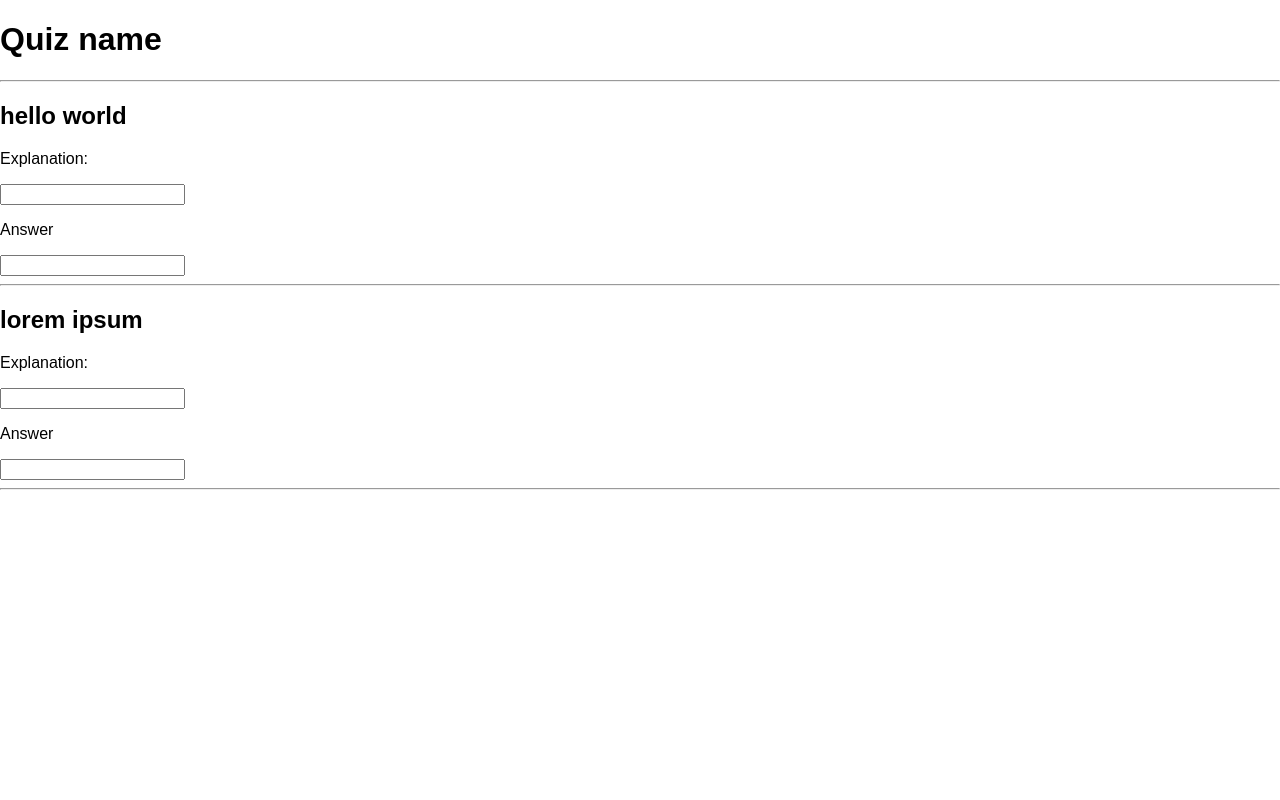
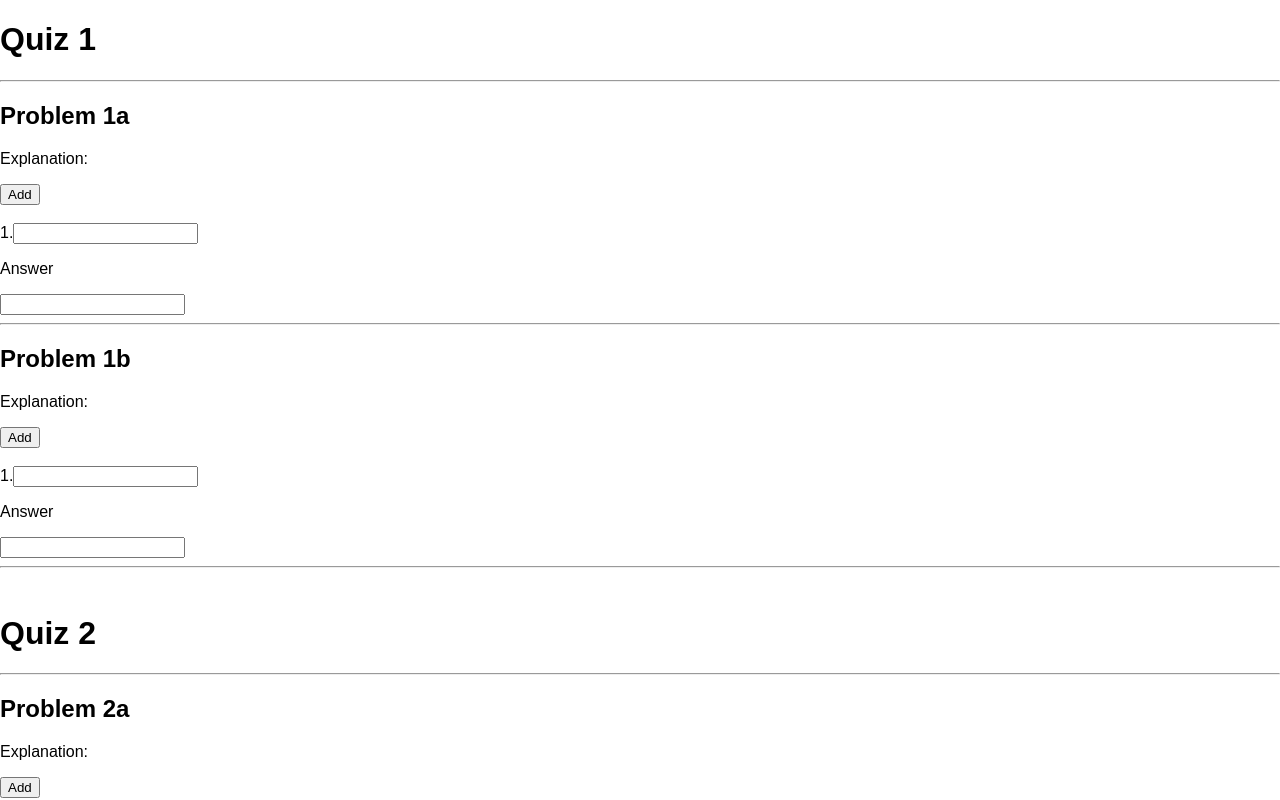
Before and after one commit to ssanaul/dotpractica-demo, a React (Create React App) app: page / in a window 1280 px wide. Shown: the top 800 px of the page. Built offline with nearby package versions, Linux system fonts and the light colour scheme.

Commit message:
add mult. explanations

```diff
--- a/src/App.js
+++ b/src/App.js
@@ -8,17 +8,30 @@ class App extends Component {
 		super(props);
 
 		this.state = {
-			title: 'Quiz name',
-			problems: [
-				<Problem title="hello world"/>,
-				<Problem title="lorem ipsum"/>
-			],
+			quiz1: {
+				key: 0,
+				title: 'Quiz 1',
+				problems: [
+					<Problem key='0a' title="Problem 1a"/>,
+					<Problem key='0b' title="Problem 1b"/>
+				],
+			},
+			quiz2: {
+				key: 1,
+				title: 'Quiz 2',
+				problems: [
+					<Problem key='1a' title="Problem 2a"/>,
+					<Problem key='1b' title="Problem 2b"/>
+				],
+			}
 		}
 	}
   render() {
     return (
       <div>
-		<Assessment title={this.state.title} problems={this.state.problems}/>
+		<Assessment title={this.state.quiz1.title} problems={this.state.quiz1.problems}/>
+		<br/>
+		<Assessment title={this.state.quiz2.title} problems={this.state.quiz2.problems}/>
       </div>
     );
   }
--- a/src/components/Explanation/Explanation.js
+++ b/src/components/Explanation/Explanation.js
@@ -1,13 +1,51 @@
 import React, { Component } from 'react';
 
 class Explanation extends Component {
+		constructor(props){
+		super(props);
+
+		this.state = {
+			explanations : [],
+			currentIndex: 0,
+		}
+
+		this.addInput = this.addInput.bind(this);
+	}
+	addInput(){
+		var newIndex = this.state.currentIndex + 1;
+		var updatedExplanations = this.state.explanations;
+		var newExplanation = {
+			key: newIndex,
+			el: <div key={newIndex}>
+					<span>{newIndex+1}.</span>
+					<input/>
+				</div>,
+		}
+		updatedExplanations.push(newExplanation);
+		this.setState({
+			explanations: updatedExplanations,
+			currentIndex: newIndex,
+		});
+	}
   render() {
     return (
       <div>
         <p>Explanation:</p>
-		<input/>
+		<button type="button" onClick={this.addInput}>Add</button>
+		<br/>
+		<br/>
+		<div key="0">
+			<span>1.</span>
+			<input/>
+		</div>
+		{
+			this.state.explanations.map(function(e){
+				return e.el;
+			})
+		}
       </div>
     );
   }
 }
+
 export default Explanation;
```
